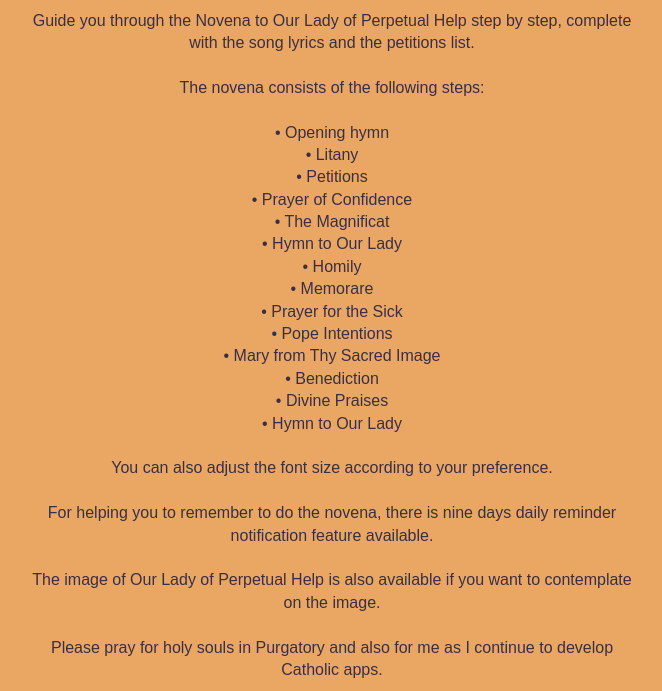
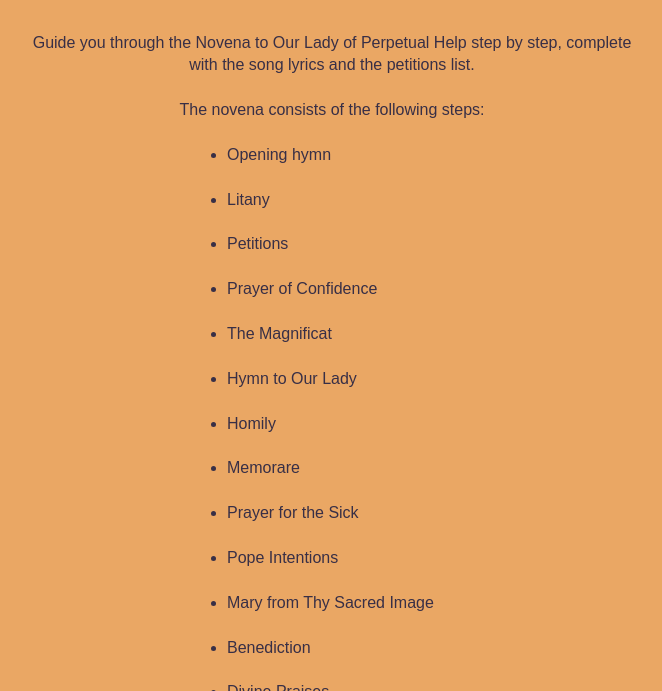
Before and after one commit to schturdark/Novena-to-Our-Lady-of-Perpetual-Help-Landing-Page, a plain HTML site: page index.html in a window 1280 px wide. Shown: the part 1207-1898 px from the top of the page, without its empty margins (308-970 px from the left). Drawn offline with Linux system fonts and the light colour scheme.

Commit message:
better alignment for the novena parts

```diff
--- a/index.html
+++ b/index.html
@@ -124,7 +124,7 @@ h1, h2, h3, h4, h5, h6 {
 	border-radius: 19px;
 	box-shadow: 0px 0px 2px rgba(0,0,0,0.5);
 }
-#description {
+.description {
 	margin: auto;
 	width: 90%;
 	max-width: 600px;
@@ -137,7 +137,7 @@ h1, h2, h3, h4, h5, h6 {
 	box-shadow: 0px 0px 2px rgba(0,0,0,0.5);
 	margin: 1em;
 }
-#description {
+.description {
 	white-space: pre-line;
 }
 #stars {
@@ -156,6 +156,14 @@ h1, h2, h3, h4, h5, h6 {
 }
 #attribution a {
 	color: #382f46;
+}
+.points {
+	text-align: left; white-space: pre-line; width: 70%; max-width: 250px; margin: auto;
+}
+
+ul.points>li {
+	margin-top: 0;
+	margin-bottom: 0;
 }
 </style>
 
@@ -201,32 +209,36 @@ h1, h2, h3, h4, h5, h6 {
 <p id="stars"><span>★★★★★</span> App Store Rating</p>
 
 
-<p id="description">Guide you through the Novena to Our Lady of Perpetual Help step by step, complete with the song lyrics and the petitions list.
-
+<p class="description">
+Guide you through the Novena to Our Lady of Perpetual Help step by step, complete with the song lyrics and the petitions list.
+</p>
+<p class="description">
 The novena consists of the following steps:
-
-• Opening hymn
-• Litany
-• Petitions
-• Prayer of Confidence
-• The Magnificat
-• Hymn to Our Lady
-• Homily
-• Memorare
-• Prayer for the Sick
-• Pope Intentions
-• Mary from Thy Sacred Image
-• Benediction
-• Divine Praises
-• Hymn to Our Lady
-
-You can also adjust the font size according to your preference.
+<ul class="points">
+<li>Opening hymn</li>
+<li>Litany</li>
+<li>Petitions</li>
+<li>Prayer of Confidence</li>
+<li>The Magnificat</li>
+<li>Hymn to Our Lady</li>
+<li>Homily</li>
+<li>Memorare</li>
+<li>Prayer for the Sick</li>
+<li>Pope Intentions</li>
+<li>Mary from Thy Sacred Image</li>
+<li>Benediction</li>
+<li>Divine Praises</li>
+<li>Hymn to Our Lady</li>
+</ul>
+</p>
+<p class="description">You can also adjust the font size according to your preference.
 
 For helping you to remember to do the novena, there is nine days daily reminder notification feature available.
 
 The image of Our Lady of Perpetual Help is also available if you want to contemplate on the image.
 
-Please pray for holy souls in Purgatory and also for me as I continue to develop Catholic apps.</p>
+Please pray for holy souls in Purgatory and also for me as I continue to develop Catholic apps.
+</p>
 
 <p>
 	<a href="https://itunes.apple.com/app/novena-to-our-lady-perpetual/id422581181?mt=8&amp;uo=4"><img class="appstore" src="appstore.svg" alt="Download on the Apple App Store"></a>
```
